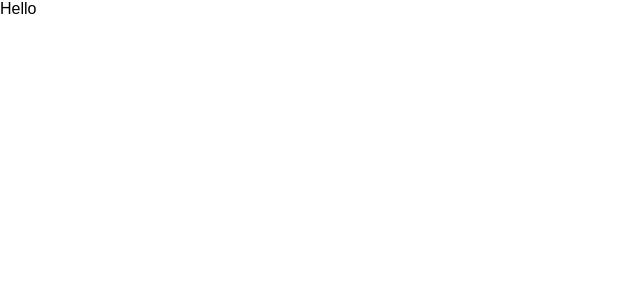
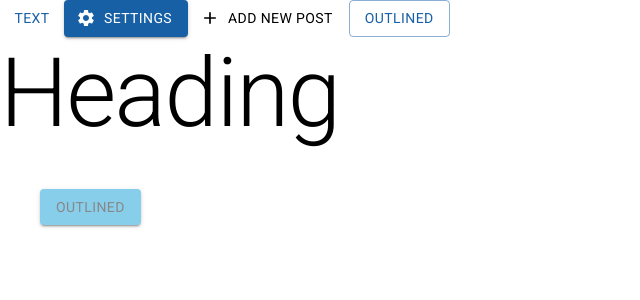
Before and after one commit to gamitej/MUI-Web-App, a React (Create React App) app: page / in a window 1280 px wide. Shown: the top 300 px of the page, without its empty margins (0-640 px from the left). Built offline with nearby package versions, Linux system fonts and the light colour scheme; a web font is replaced by a local one.

Commit message:
Material-UI Theme Palette

```diff
--- a/src/App.js
+++ b/src/App.js
@@ -1,9 +1,33 @@
-import './App.css';
+import "./App.css";
+import { Button,  Typography } from "@mui/material";
+import { Add, Settings } from "@mui/icons-material";
+
 
 function App() {
   return (
     <div className="App">
-      Hello
+      <Button variant="text">Text</Button>
+      <Button startIcon={<Settings />} variant="contained">
+        SETTINGS
+      </Button>
+      <Button startIcon={<Add />} variant="success">
+        ADD NEW POST
+      </Button>
+      <Button variant="outlined">Outlined</Button>
+      <Typography variant="h1">Heading</Typography>
+      <Button
+        variant="contained"
+        sx={{
+          backgroundColor: "skyblue",
+          color: "#888",
+          margin: 5,
+          "&:hover": {
+            backgroundColor: "lightblue",
+          },
+        }}
+      >
+        Outlined
+      </Button>
     </div>
   );
 }
--- a/src/index.js
+++ b/src/index.js
@@ -1,10 +1,14 @@
-import React from 'react';
-import ReactDOM from 'react-dom/client';
-import App from './App';
+import App from "./App";
+import { ThemeProvider } from "@emotion/react";
+import React from "react";
+import ReactDOM from "react-dom/client";
+import { theme } from "./theme";
 
-const root = ReactDOM.createRoot(document.getElementById('root'));
+const root = ReactDOM.createRoot(document.getElementById("root"));
 root.render(
   <React.StrictMode>
-    <App />
+    <ThemeProvider theme={theme}>
+      <App />
+    </ThemeProvider>
   </React.StrictMode>
 );
--- /dev/null
+++ b/src/theme.js
@@ -0,0 +1,16 @@
+import { createTheme } from "@mui/material";
+
+export const theme = createTheme({
+  palette: {
+    primary: {
+      main: "#1760a5",
+      light: "skyblue",
+    },
+    secondary: {
+      main: "#15c630",
+    },
+    otherColor: {
+      main: "#999",
+    },
+  },
+});
```
Also changed, not shown: 1 other file (tests, documents, lock files or other folders).
